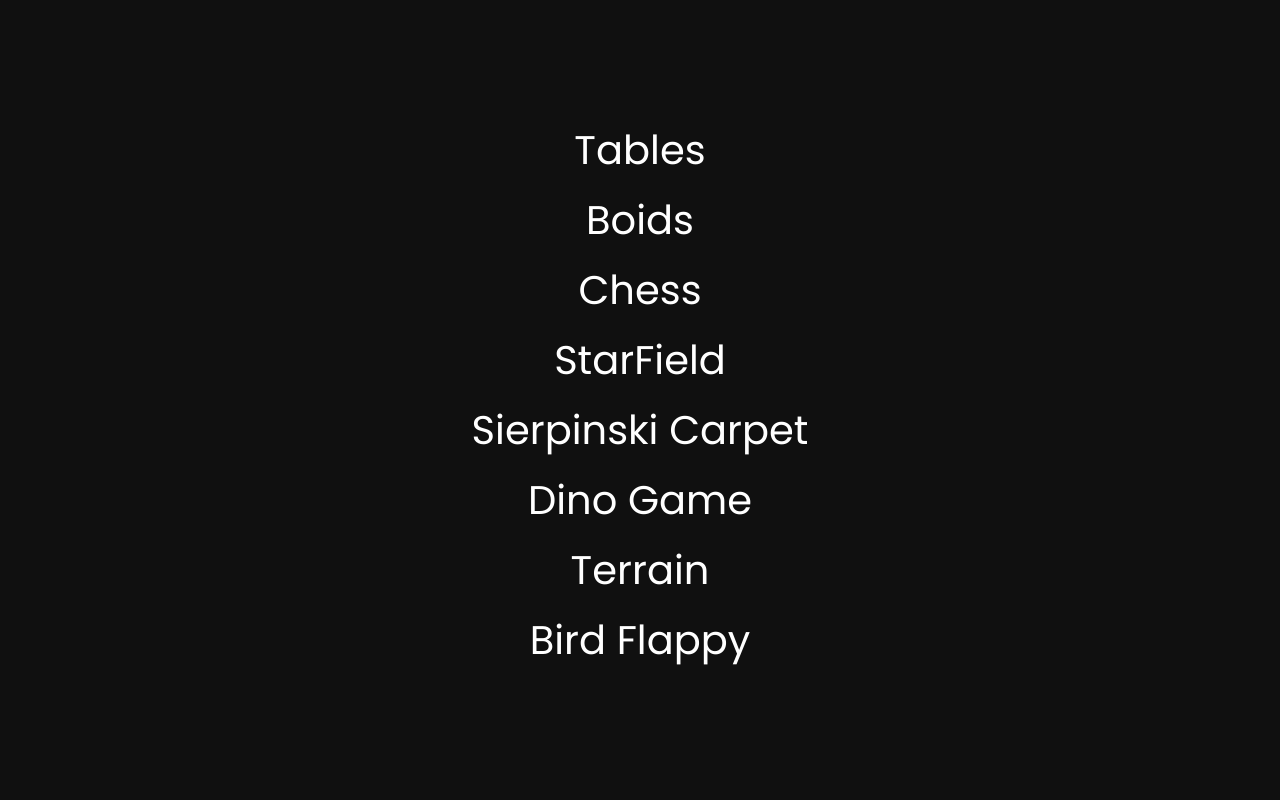
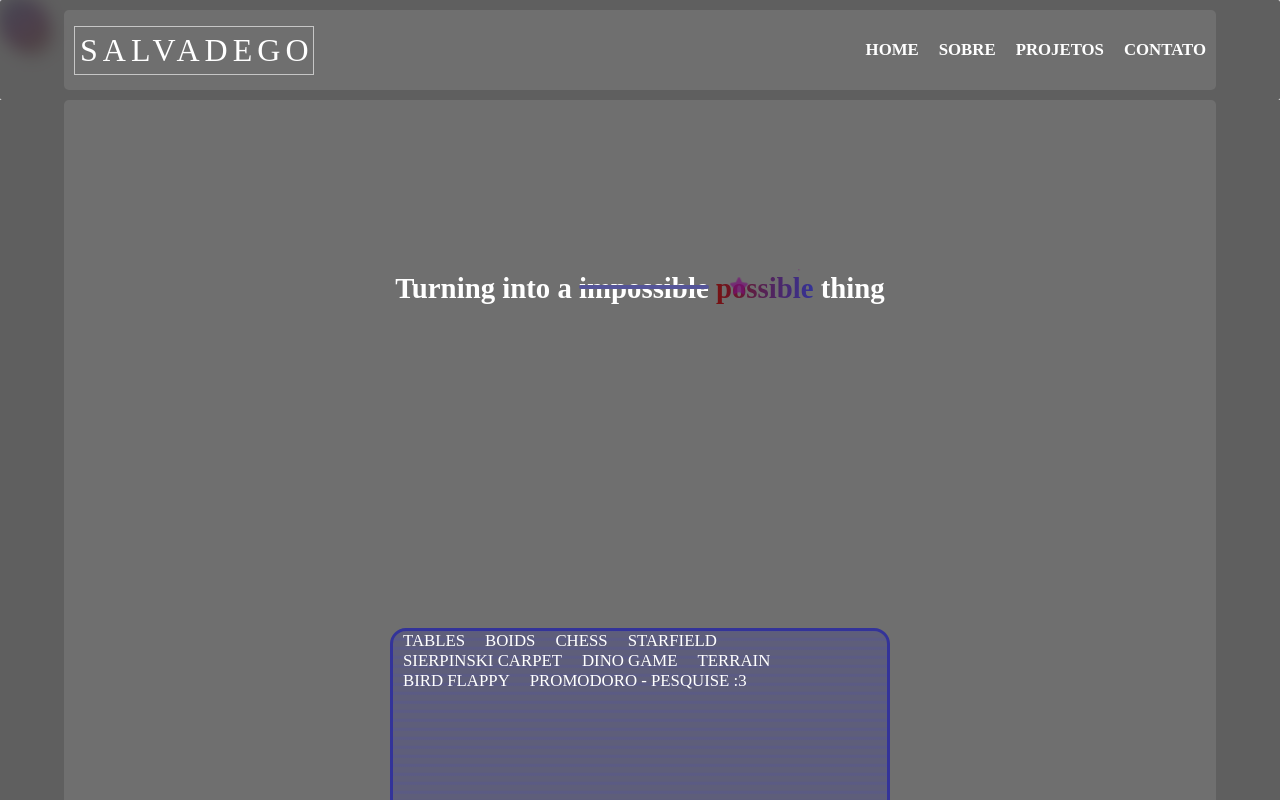
Before and after one commit to MatboyGamer13/MatboyGamer13.github.io, a plain HTML site: page index.html in a window 1280 px wide. Shown: the top 800 px of the page. Drawn offline with Linux system fonts and the light colour scheme.

Commit message:
Add files via upload

```diff
--- a/index.html
+++ b/index.html
@@ -4,14 +4,75 @@
     <meta charset="UTF-8" />
     <meta http-equiv="X-UA-Compatible" content="IE=edge" />
     <meta name="viewport" content="width=device-width, initial-scale=1.0" />
-    <title>Projects</title>
-    <link rel="stylesheet" href="tables/style.css" />
+    <title>Document</title>
+
+    <link
+      rel="stylesheet"
+      href="https://cdnjs.cloudflare.com/ajax/libs/font-awesome/4.7.0/css/font-awesome.min.css"
+    />
+
+    <link rel="stylesheet" href="styles.css" />
   </head>
   <body>
+    <div id="trailer"></div>
+    <header>
+      <div class="clearFloats navH">
+        <div class="container">
+          <h1 id="logo" data-value="SALVADEGO">SALVADEGO</h1>
+          <nav>
+            <ul>
+              <li><a href="#">Home</a></li>
+              <li><a href="#">Sobre</a></li>
+              <li><a href="#projects">Projetos</a></li>
+              <li><a href="#">Contato</a></li>
+            </ul>
+          </nav>
+        </div>
+      </div>
+    </header>
+
+    <main>
+      <div class="container">
+        <h2 class="fisible">
+          Turning into a <sublime>impossible</sublime>
+          <span class="amazing">
+            <span class="magicStar">
+              <svg xmlns="http://www.w3.org/2000/svg" viewBox="0 0 576 512">
+                <path
+                  d="M316.9 18C311.6 7 300.4 0 288.1 0s-23.4 7-28.8 18L195 150.3 51.4 171.5c-12 1.8-22 10.2-25.7 21.7s-.7 24.2 7.9 32.7L137.8 329 113.2 474.7c-2 12 3 24.2 12.9 31.3s23 8 33.8 2.3l128.3-68.5 128.3 68.5c10.8 5.7 23.9 4.9 33.8-2.3s14.9-19.3 12.9-31.3L438.5 329 542.7 225.9c8.6-8.5 11.7-21.2 7.9-32.7s-13.7-19.9-25.7-21.7L381.2 150.3 316.9 18z"
+                />
+              </svg>
+            </span>
+            <span class="magicStar">
+              <svg xmlns="http://www.w3.org/2000/svg" viewBox="0 0 576 512">
+                <path
+                  d="M316.9 18C311.6 7 300.4 0 288.1 0s-23.4 7-28.8 18L195 150.3 51.4 171.5c-12 1.8-22 10.2-25.7 21.7s-.7 24.2 7.9 32.7L137.8 329 113.2 474.7c-2 12 3 24.2 12.9 31.3s23 8 33.8 2.3l128.3-68.5 128.3 68.5c10.8 5.7 23.9 4.9 33.8-2.3s14.9-19.3 12.9-31.3L438.5 329 542.7 225.9c8.6-8.5 11.7-21.2 7.9-32.7s-13.7-19.9-25.7-21.7L381.2 150.3 316.9 18z"
+                />
+              </svg>
+            </span>
+            <span class="magicStar">
+              <svg xmlns="http://www.w3.org/2000/svg" viewBox="0 0 576 512">
+                <path
+                  d="M316.9 18C311.6 7 300.4 0 288.1 0s-23.4 7-28.8 18L195 150.3 51.4 171.5c-12 1.8-22 10.2-25.7 21.7s-.7 24.2 7.9 32.7L137.8 329 113.2 474.7c-2 12 3 24.2 12.9 31.3s23 8 33.8 2.3l128.3-68.5 128.3 68.5c10.8 5.7 23.9 4.9 33.8-2.3s14.9-19.3 12.9-31.3L438.5 329 542.7 225.9c8.6-8.5 11.7-21.2 7.9-32.7s-13.7-19.9-25.7-21.7L381.2 150.3 316.9 18z"
+                />
+              </svg>
+            </span>
+            <span class="magick"> possible </span>
+          </span>
+          thing
+        </h2>
+
+        <div class="screen">
+          <!-- <div class="screen-image" /> -->
+          <div class="screenOverlay"></div>
+          <!-- <div class="screenContent">MY NAME IS MATHEUS</div> -->
+          <div id="projects" class="screenContent"></div>
           <nav>
             <ul>
               <li>
-          <a href="tables/index.html">Tables <span class="flow"></span></a>
+                <a href="tables/index.html"
+                  >Tables <span class="flow"></span
+                ></a>
               </li>
               <li>
                 <a href="boidSimulation/index.html"
@@ -19,10 +80,14 @@
                 ></a>
               </li>
               <li>
-          <a href="chess(kinda)/index.html">Chess<span class="flow"></span></a>
+                <a href="chess(kinda)/index.html"
+                  >Chess<span class="flow"></span
+                ></a>
               </li>
               <li>
-          <a href="starField/index.html">StarField<span class="flow"></span></a>
+                <a href="starField/index.html"
+                  >StarField<span class="flow"></span
+                ></a>
               </li>
               <li>
                 <a href="sierpinskiCarpet/index.html"
@@ -30,7 +95,9 @@
                 ></a>
               </li>
               <li>
-          <a href="dinoGame/index.html">Dino Game<span class="flow"></span></a>
+                <a href="dinoGame/index.html"
+                  >Dino Game<span class="flow"></span
+                ></a>
               </li>
               <li>
                 <a href="terrainGeneration/index.html"
@@ -42,7 +109,17 @@
                   >Bird Flappy<span class="flow"></span
                 ></a>
               </li>
+              <li>
+                <a href="promodoro/index.html"
+                  >Promodoro - Pesquise :3<span class="flow"></span
+                ></a>
+              </li>
             </ul>
           </nav>
+        </div>
+      </div>
+    </main>
   </body>
+  <script src="followMate.js"></script>
+  <script src="magic.js"></script>
 </html>
--- /dev/null
+++ b/magic.js
@@ -0,0 +1,20 @@
+let i = 0,
+  magicInterval = 1000;
+
+const rand = (min, max) => Math.floor(Math.random() * (max - min + 1) + min);
+
+const animate = (star) => {
+  star.style.top = `${rand(-40, 80)}%`;
+  star.style.left = `${rand(-10, 100)}%`;
+
+  star.style.animation = "none";
+  star.offsetHeight;
+  star.style.animation = "";
+};
+
+for (const star of document.getElementsByClassName("magicStar")) {
+  setTimeout(() => {
+    animate(star);
+    setInterval(() => animate(star), 1000);
+  }, (i++ * magicInterval) / 3);
+}
--- /dev/null
+++ b/promodoro/promodoro.css
@@ -0,0 +1,95 @@
+* {
+  margin: 0;
+  padding: 0;
+  list-style: none;
+  text-decoration: none;
+  outline-color: transparent;
+  color: white;
+  font-size: 1.1em;
+  font-family: "Poppins";
+  box-sizing: border-box;
+  /* background-color: #5c55 !important; */
+}
+
+body {
+  background-color: #111;
+  display: flex;
+  height: 100vh;
+  height: 100dvh;
+}
+
+.container {
+  margin: auto;
+  display: flex;
+  border-radius: 8px;
+  align-items: center;
+  background-color: #55c5;
+  justify-content: center;
+  flex-direction: column;
+  width: 99vw;
+  max-width: 600px;
+  padding: 30px 10px;
+  flex-wrap: wrap;
+  border: 2px solid #111a;
+}
+
+#duration {
+  padding: 5px;
+
+  background-color: #55c5;
+  width: 90%;
+  border-radius: 8px;
+  border: 2px solid #111a;
+}
+
+#timer {
+  padding: 50px;
+  background-color: #55c5;
+  border-radius: 8px;
+  border: 2px solid #111a;
+  width: 90%;
+  margin-top: 20px;
+  text-align: center;
+}
+
+#buttons {
+  display: flex;
+  flex-wrap: wrap;
+  gap: 20px 5px;
+  background-color: #55c5;
+  align-items: center;
+  justify-content: center;
+  border-radius: 8px;
+  margin-top: 20px;
+  padding: 20px;
+  overflow: hidden;
+  width: 90%;
+  border: 2px solid #111a;
+}
+
+li {
+  padding: 5px;
+}
+
+button {
+  padding: 10px;
+  margin: 10px auto;
+  border: 2px solid #111a;
+  width: 100%;
+  background-color: #55c5;
+  border-radius: 8px;
+  cursor: pointer;
+  transition: 0.5s ease-in;
+}
+
+button:hover {
+  background-color: #000a;
+  color: #559;
+}
+
+input {
+  width: 90%;
+}
+
+@media (min-width: 756px) {
+}
--- /dev/null
+++ b/styles.css
@@ -0,0 +1,338 @@
+:root {
+  --bgColor: #ffffff1a;
+  --primaryColor: #101010aa;
+  --secondaryColor: #f0f0f0aa;
+  --accColor: #711;
+  --mainAcc: #559;
+  --purple: #717;
+  --blue: #339;
+  --debugBg: #5c55 !important;
+}
+
+sublime {
+  position: relative;
+}
+
+sublime::after {
+  content: "";
+  width: 100%;
+  height: 15%;
+  top: 40%;
+  left: 0;
+  position: absolute;
+  background-color: var(--mainAcc);
+  z-index: 10;
+  border-radius: 10px;
+}
+
+#trailer {
+  filter: blur(0.5rem);
+  position: fixed;
+  pointer-events: none;
+  z-index: -1;
+  height: 50px;
+  aspect-ratio: 1;
+  border-radius: 50%;
+  top: 0;
+  left: 0;
+  background-image: linear-gradient(
+    180deg,
+    var(--accColor),
+    var(--purple),
+    var(--blue)
+  );
+  opacity: 0;
+  animation: rotate 20s infinite;
+}
+
+@keyframes rotate {
+  0% {
+    transform: rotate(0deg);
+  }
+
+  50% {
+    transform: scale(1, 1.25) rotate(180deg);
+  }
+
+  100% {
+    transform: rotate(360deg);
+  }
+}
+
+body:hover div#trailer {
+  opacity: 0.4;
+}
+
+html {
+  color-scheme: dark light;
+  scroll-behavior: smooth;
+}
+
+* {
+  margin: 0;
+  padding: 0;
+  list-style: none;
+  box-sizing: border-box;
+  font-family: "Poppins";
+  text-decoration: none;
+  color: white;
+}
+
+body {
+  min-height: 100vh;
+  overflow-x: hidden;
+}
+
+img,
+svg {
+  display: block;
+  max-width: 100%;
+}
+
+.container {
+  width: 90%;
+  padding: 10px;
+  border-radius: 5px;
+  margin: 0 auto;
+  display: flex;
+  align-items: center;
+  background-color: var(--bgColor);
+  justify-content: space-between;
+}
+
+header .container {
+  height: 10vh;
+  position: sticky;
+}
+
+header .navH {
+  background-color: var(--primaryColor);
+  padding: 10px 0;
+  border-radius: 2px;
+  width: 100%;
+  font-weight: bold;
+}
+
+.clearFloats::after {
+  content: "";
+  display: table;
+  clear: both;
+}
+
+header .navH h1#logo {
+  color: #fff;
+  font-family: serif;
+  border: 1px solid var(--secondaryColor);
+  float: left;
+  padding: 5px;
+  padding-right: 0;
+  letter-spacing: 5px;
+  font-weight: 100;
+}
+
+nav ul {
+  display: flex;
+  flex-direction: row;
+  font-size: 1.05rem;
+  flex-wrap: wrap;
+}
+
+nav li {
+  margin: 0 10px;
+  position: relative;
+}
+
+nav li:last-child {
+  margin-right: 0;
+}
+
+nav a {
+  text-transform: uppercase;
+  transition: 0.5s;
+  border-radius: 5px;
+}
+
+nav a:hover {
+  color: var(--mainAcc);
+}
+
+nav a::after {
+  position: absolute;
+  bottom: 0;
+  left: 0;
+  content: "";
+  display: flex;
+  width: 0;
+  height: 15%;
+  background-color: var(--mainAcc);
+  text-align: center;
+  justify-self: center;
+  border-radius: 10vh;
+  transition: 0.5s ease-in-out;
+}
+
+nav a:hover::after {
+  width: 100%;
+}
+
+.hContainer {
+  display: flex;
+  height: 80%;
+}
+
+main {
+  background-color: var(--primaryColor);
+}
+
+main .container {
+  height: 150vh;
+  display: flex;
+  flex-direction: column;
+  width: 90%;
+}
+h2.fisible {
+  margin: auto;
+}
+
+h2.fisible .amazing {
+  display: inline-block;
+  position: relative;
+}
+
+h2.fisible .amazing .magicStar {
+  --size: clamp(20px, 1.5vw, 30px);
+  display: block;
+  position: absolute;
+  height: var(--size);
+  left: 0;
+  top: 0;
+  width: var(--size);
+  animation: scale 700ms ease forwards;
+}
+
+@keyframes scale {
+  from,
+  to {
+    transform: scale(0);
+  }
+  50% {
+    transform: scale(1);
+  }
+}
+
+.magicStar svg {
+  display: block;
+  opacity: 0.7;
+  animation: rotation 1s linear infinite;
+}
+
+@keyframes rotation {
+  from {
+    transform: rotate(0deg);
+  }
+  to {
+    transform: rotate(180deg);
+  }
+}
+
+.magicStar svg path {
+  fill: var(--purple);
+}
+
+h2.fisible,
+.amazing .magick {
+  font-size: 1.8rem;
+  font-weight: 900;
+}
+
+h2.fisible .amazing .magick {
+  background-image: linear-gradient(
+    90deg,
+    var(--purple),
+    var(--accColor),
+    var(--blue)
+  );
+  background-size: 200%;
+  background-clip: text;
+  -webkit-background-clip: text;
+  color: transparent;
+  animation: backgroundPan 2s linear infinite;
+}
+
+@keyframes backgroundPan {
+  from {
+    background-position: 0% center;
+  }
+
+  to {
+    background-position: -200% center;
+  }
+}
+
+.screen {
+  position: relative;
+  width: 500px;
+  max-width: 80%;
+  /* max-height: 720px; */
+  border-radius: 1rem;
+  aspect-ratio: 10/10;
+  margin: auto;
+  border: 3px solid var(--blue);
+  overflow: hidden;
+  background-color: #3394;
+}
+
+/* .screen > .screen-image {
+  position: absolute;
+  top: 0;
+  left: 0;
+  height: 100%;
+  width: 100%;
+  background-size: 300%;
+  filter: sepia(100%) hue-rotate(160deg);
+  opacity: 0.6;
+} */
+
+.screenOverlay {
+  position: absolute;
+  top: 0;
+  left: 0;
+  /* display: flex;
+  justify-content: center;
+  flex-direction: column; */
+  background-image: linear-gradient(
+    180deg,
+    #5595 3px,
+    transparent 3px,
+    transparent 9px
+  );
+  background-size: 100% 9px;
+  height: 100%;
+  width: 100%;
+  animation: panOverlay 22s infinite linear;
+}
+
+.screenContent nav li {
+  width: 100%;
+  height: 100%;
+  /* gap: 20px; */
+  /* position: absolute; */
+  top: 0;
+  left: 0;
+  display: flex;
+  flex-wrap: wrap;
+  gap: 0px;
+  flex-direction: column;
+  justify-content: center;
+  align-items: center;
+}
+
+@keyframes panOverlay {
+  from {
+    background-position: 0% 0%;
+  }
+
+  to {
+    background-position: 0% -100%;
+  }
+}
```
Also changed, not shown: followMate.js (added, +52 -0 lines), promodoro/index.html (added, +43 -0 lines), promodoro/main.js (added, +73 -0 lines). Lines whose indentation alone changed are shown as unchanged.
